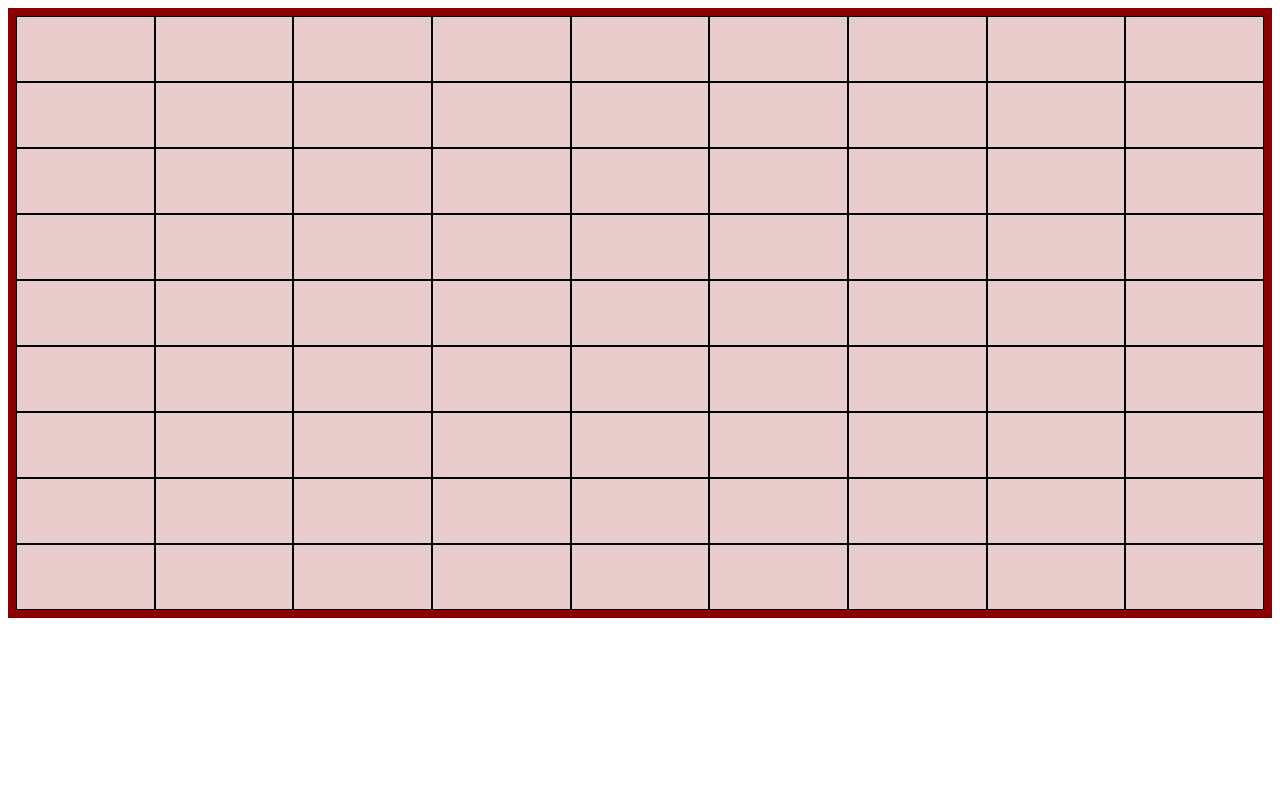
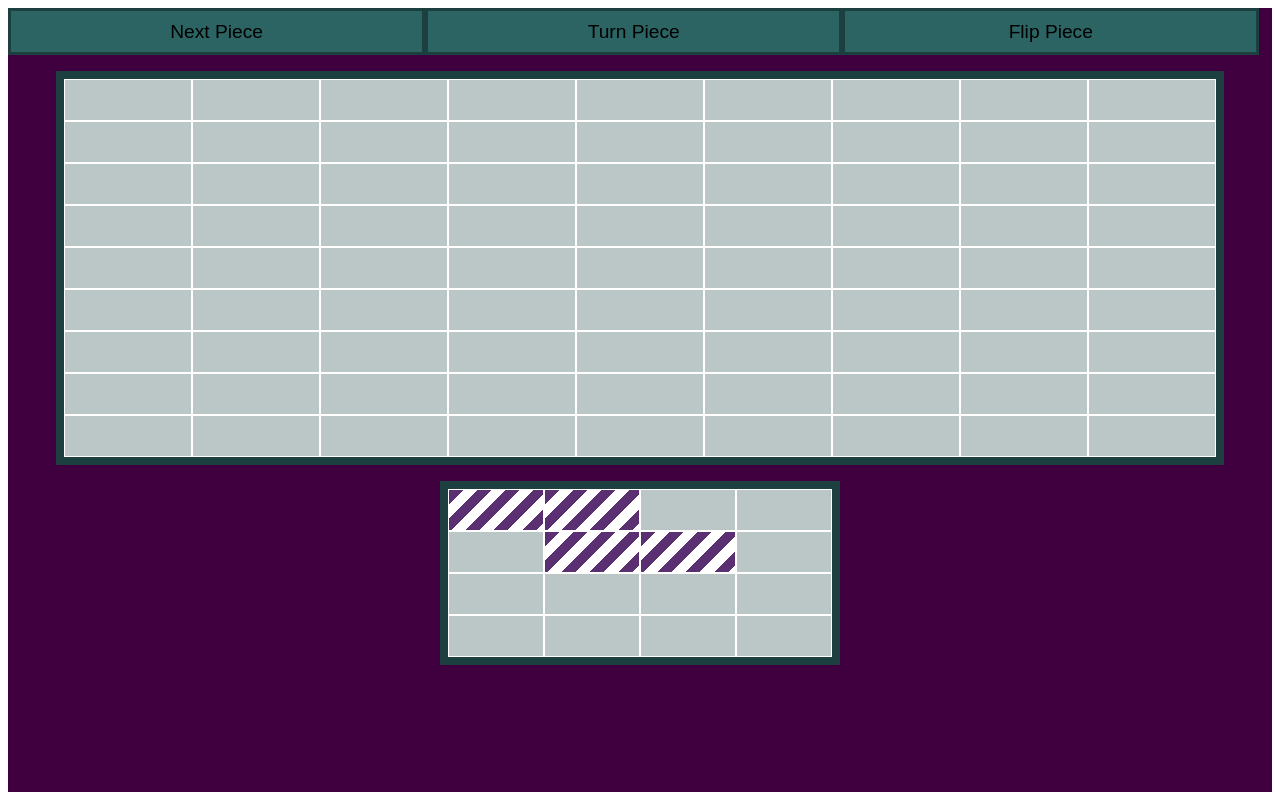
Before and after one commit to marloustolk/puzzle, an Angular app: page / in a window 1280 px wide. Built offline with nearby package versions, Linux system fonts and the light colour scheme.

Commit message:
more shapes and buttons

```diff
--- a/src/app/app.component.css
+++ b/src/app/app.component.css
@@ -1,11 +1,48 @@
+* {
+  user-select:none;
+}
+.background {
+  height: 100%;
+  background: #400040;
+  overflow: hidden;
+}
+
 .board {
+  background-color: #1c4040;
   display: grid;
   grid-template-columns: repeat(9, auto);
-  background-color: rgb(139, 0, 0);
+  margin: 2vh auto;
   padding: 1vh;
+  width: 90vw;
+}
+.shape {
+  background-color: #1c4040;
+  display: grid;
+  grid-template-columns: repeat(4, auto);
+  margin: 2vh auto;
+  padding: 1vh;
+  width: 30vw;
 }
 .place {
-  border: 1px solid rgb(0, 0, 0);
-  padding: 4vh;
+  border: 1px solid #ffffff;
+  padding: 2.5vh;
   text-align: center;
 }
+
+.button {
+  background-color: #2c6363;
+  box-shadow: inset 0px 0px 0px 3px #1c4040;
+  box-sizing: border-box;
+  color: black;
+  cursor: pointer;
+  display: inline-block;
+  font-family: Arial, Helvetica, sans-serif;
+  font-size: 120%;
+  padding: 1%;
+  text-align: center;
+  text-decoration-line: none;
+  width: 33%;
+}
+.button:hover {
+  background-color: #3c8686;
+}
--- a/src/app/app.component.html
+++ b/src/app/app.component.html
@@ -1,3 +1,8 @@
+<div class="background">
+  <div class="button" (click)="newShape()">Next Piece</div>
+  <div class="button" (click)="turnShape()">Turn Piece</div>
+  <div class="button" (click)="flipShape()">Flip Piece</div>
+
   <div class="board">
     <div *ngFor="let place of places" class="place"
     [style.background]="getBackground(place)"
@@ -5,3 +10,8 @@
     (mouseleave)="deselect()"
     (click)="occupy(place)"></div>
   </div>
+  <div class="shape">
+    <div *ngFor="let place of shapeBoard" class="place"
+    [style.background]="getBackground(place)"></div>
+  </div>
+</div>
--- a/src/app/app.component.ts
+++ b/src/app/app.component.ts
@@ -1,57 +1,108 @@
-import { Component, OnInit } from '@angular/core';
-import { ShapeCreator } from '../../shapecreator';
-import { Coordinate } from '../coordinate';
-import { Place } from '../place';
-import { Shape } from '../shape';
+import { Component, OnInit } from "@angular/core";
+import { ShapeCreator } from "../../shapecreator";
+import { Coordinate } from "../coordinate";
+import { Place } from "../place";
+import { Shape } from "../shape";
 
 @Component({
-  selector: 'my-app',
-  templateUrl: './app.component.html',
-  styleUrls: [ './app.component.css' ]
+  selector: "my-app",
+  templateUrl: "./app.component.html",
+  styleUrls: ["./app.component.css"]
 })
 export class AppComponent implements OnInit {
-places: Place[];
-shape: Shape = new ShapeCreator().shapes[0];
-public static boardSquareCount: number = 9;
+  places: Place[];
+  shapeBoard: Place[];
+  shapeCreator: ShapeCreator = new ShapeCreator();
+  shape: Shape;
+  public static boardSquareCount: number = 9;
+  public static shapeSquareCount: number = 4;
 
   ngOnInit() {
     this.places = new Array();
-    for (let i = 0; i < Math.pow(AppComponent.boardSquareCount, 2); i++){
-      this.places.push(new Place(i));
+    for (let i = 0; i < Math.pow(AppComponent.boardSquareCount, 2); i++) {
+      this.places.push(new Place(i, AppComponent.boardSquareCount));
+    }
+    this.shapeBoard = new Array();
+    for (let i = 0; i < Math.pow(AppComponent.shapeSquareCount, 2); i++) {
+      this.shapeBoard.push(new Place(i, AppComponent.shapeSquareCount));
+    }
+    this.newShape();
+  }
+
+  newShape() {
+    this.shape = this.shapeCreator.next();
+    this.shapeBoard.forEach(place => place.removeShape());
+    if (this.shape != null) {
+      this.setShapeBoard();
     }
   }
 
+  turnShape() {
+    if (this.shape != null) {
+      this.shape.turn();
+      this.setShapeBoard();
+    }
+  }
+  flipShape() {
+    if (this.shape != null) {
+      this.shape.flip();
+      this.setShapeBoard();
+    }
+  }
+
+  setShapeBoard(){
+    this.shapeBoard.forEach(place => place.removeShape());
+    this.shape.coordinates
+        .map(coordinate => this.shapeBoard.find(place => place.coordinate.equals(coordinate)))
+        .forEach(place => place.setShape(this.shape));
+  }
+
   getBackground(place: Place): string {
-    if (place.occupied){
-      return place.selected ? "rgb(212, 0, 0)" : place.shape.background;
+    if (place.occupied) {
+      return place.selected ? "#000000" : place.shape.background;
     } else {
-      return place.selected ? "rgb(122, 209, 133)" : "rgba(255, 255, 255, 0.8)";
+      return place.selected ? "#75C6C0" : "rgba(255, 255, 255, 0.7)";
     }
   }
 
   findShapeStart(place: Place): Coordinate {
-    let x = Math.min(place.coordinate.x, AppComponent.boardSquareCount - this.shape.width);
-    let y = Math.min(place.coordinate.y, AppComponent.boardSquareCount - this.shape.height);
-    return new Coordinate(x,y);
+    let x = Math.min(
+      place.coordinate.x,
+      AppComponent.boardSquareCount - this.shape.width
+    );
+    let y = Math.min(
+      place.coordinate.y,
+      AppComponent.boardSquareCount - this.shape.height
+    );
+    return new Coordinate(x, y);
   }
 
-  getShapePlaces(place: Place): Place[]{
-    return this.shape.getCoordinates(this.findShapeStart(place))
-      .map(coordinate => this.places.find(place => place.coordinate.equals(coordinate)));
+  getShapePlaces(place: Place): Place[] {
+    return this.shape
+      .calculateCoordinates(this.findShapeStart(place))
+      .map(coordinate =>
+        this.places.find(place => place.coordinate.equals(coordinate))
+      );
   }
 
-  select(place: Place){
-    this.getShapePlaces(place).forEach(shapePlace => shapePlace.setSelected(true));
+  select(place: Place) {
+    if (this.shape != null) {
+      this.getShapePlaces(place).forEach(shapePlace =>
+        shapePlace.setSelected(true)
+      );
+    }
   }
 
-  deselect(){
+  deselect() {
     this.places.forEach(place => place.setSelected(false));
   }
 
-  occupy(place: Place){
+  occupy(place: Place) {
     let shapePlaces = this.getShapePlaces(place);
-    if (!shapePlaces.some(place => place.occupied)){
+    if (!shapePlaces.some(place => place.occupied)) {
       shapePlaces.forEach(place => place.setShape(this.shape));
+      this.shapeCreator.remove();
+      this.newShape();
     }
   }
 }
--- a/src/place.ts
+++ b/src/place.ts
@@ -1,18 +1,15 @@
-import { AppComponent } from "./app/app.component";
 import { Coordinate } from './coordinate';
 import { Shape } from "./shape";
 
 export class Place {
-  key: number;
   coordinate: Coordinate;
   selected: boolean;
   occupied: boolean;
   shape: Shape;
 
-  constructor(key: number) {
-    let x = key % AppComponent.boardSquareCount;
-    let y = Math.floor(key / AppComponent.boardSquareCount);
-    this.key = key;
+  constructor(key: number, squareCount: number) {
+    let x = key % squareCount;
+    let y = Math.floor(key / squareCount);
     this.coordinate = new Coordinate(x,y);
     this.selected = false;
     this.occupied = false;
--- a/src/shape.ts
+++ b/src/shape.ts
@@ -8,18 +8,53 @@
 
   constructor(points: Array<number[]>, background: string){
     points.forEach(list => this.coordinates.push(new Coordinate(list[0], list[1])));
-    this.width = this.coordinates.map(coordinate => coordinate.x).reduce((x1, x2) => Math.max(x1,x2)) + 1;
-    this.height = this.coordinates.map(coordinate => coordinate.y).reduce((y1, y2) => Math.max(y1,y2)) + 1;
     this.background = background;
+    this.setSize();
   }
 
-  getCoordinates(startCoordinate:Coordinate): Coordinate[]{
+  calculateCoordinates(startCoordinate:Coordinate): Coordinate[]{
     let newCoordinates = new Array();
-    let xDiff = this.coordinates[0].x + startCoordinate.x;
-    let yDiff = this.coordinates[0].y + startCoordinate.y;
     this.coordinates.forEach(c => {
-      newCoordinates.push(new Coordinate(c.x + xDiff, c.y + yDiff))
+      newCoordinates.push(new Coordinate(c.x + startCoordinate.x, c.y + startCoordinate.y))
     });
     return newCoordinates;
   }
+
+  turn(){
+    this.coordinates.forEach(c => {
+      let x = c.x;
+      let y = c.y;
+      c.x = -y;
+      c.y = x;
+    });
+    this.repositionNegativeCoordinates();
+    this.setSize();
+  }
+
+  flip(){
+    this.coordinates.forEach(c => {
+      let x = c.x;
+      let y = c.y;
+      c.x = -x;
+      c.y = y;
+    });
+    this.repositionNegativeCoordinates();
+    this.setSize();
+  }
+
+  repositionNegativeCoordinates(){
+    let minX = this.coordinates.map(coordinate => coordinate.x).reduce((x1, x2) => Math.min(x1,x2));
+    let minY = this.coordinates.map(coordinate => coordinate.y).reduce((y1, y2) => Math.min(y1,y2));
+    if (minX < 0){
+      this.coordinates.forEach(c => c.x = c.x - minX);
+    }
+    if (minY < 0){
+      this.coordinates.forEach(c => c.y = c.y - minY);
+    }
+  }
+
+  setSize(){
+    this.width = this.coordinates.map(coordinate => coordinate.x).reduce((x1, x2) => Math.max(x1,x2)) + 1;
+    this.height = this.coordinates.map(coordinate => coordinate.y).reduce((y1, y2) => Math.max(y1,y2)) + 1;
+  }
 }
```
Also changed, not shown: shapecreator.ts (+67 -24 lines). Lines whose indentation alone changed are shown as unchanged.
